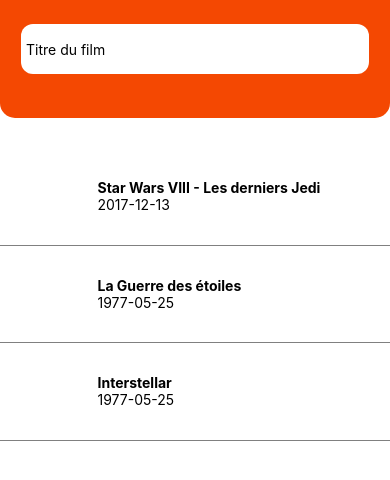
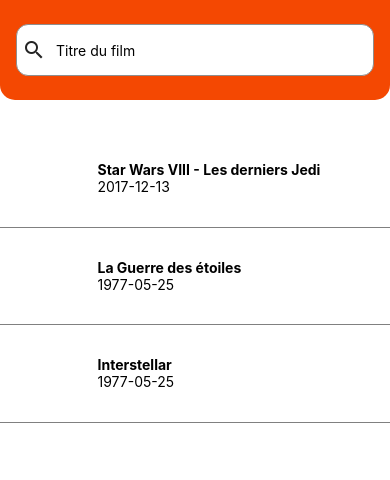
Before and after one commit to kentoje/film-grp-1, a React Native app: screen / in a window 390 px wide. Shown: the top 480 px of the page. Built offline with nearby package versions, Linux system fonts and the light colour scheme; grey boxes are pictures that could not be loaded.

Commit message:
feat(icon-search): add icon

```diff
--- a/src/components/MovieListItem.js
+++ b/src/components/MovieListItem.js
@@ -26,7 +26,7 @@
           resizeMode={'contain'}
           source={{
             uri:
-              'https://lh3.googleusercontent.com/proxy/uH8BK_32tod6bziRN2ysytYq-lcOm1Ze8zvmzb9zBbD1Vrr5O-4joQtaxAuN7F0wCbmNKa99G13_GBlTr3_aV01V1vqYYsqkBBzIDXH_BrpeBoteBP8z1pENC5mQ6xkkSLE4EOm-7kaW',
+              'https://lumiere-a.akamaihd.net/v1/images/image_a89e70e8.jpeg?region=0%2C0%2C540%2C810',
           }}
         />
       </View>
--- a/src/components/Search.js
+++ b/src/components/Search.js
@@ -9,13 +9,14 @@
 
   return (
     <View style={styles.container}>
-      {/* <Icon name="search" style={styles.icon} /> */}
+      <View style={styles.searchBarWrapper}>
+      <Icon name="search" style={styles.icon} />
       <TextInput
         onChangeText={filterMovies}
         style={styles.input}
         placeholder="Titre du film"
       />
-      {/* <Button title="Rechercher" onPress={() => {}} /> */}
+      </View>
     </View>
   )
 }
@@ -28,18 +29,20 @@
     borderBottomLeftRadius: 15,
     borderBottomRightRadius: 15,
   },
-  icon: {},
+  searchBarWrapper: {
+    flexDirection: 'row',
+    alignItems: 'center',
+    paddingLeft: 5,
+    backgroundColor: '#FFF',
+    borderRadius: 12,
+    borderWidth: 1,
+    borderColor: '#8E8E8E',
+  },
   input: {
+    flex: 1,
+    height: 50,
+    paddingLeft: 5,
     marginLeft: 5,
-    marginRight: 5,
-    marginBottom: 20,
-    height: 50,
-    borderColor: '#8E8E8E',
-    borderWidth: 1,
-    paddingLeft: 5,
-    borderRadius: 12,
-    borderWidth: 0,
-    backgroundColor: '#FFF',
   },
 })
 
```
